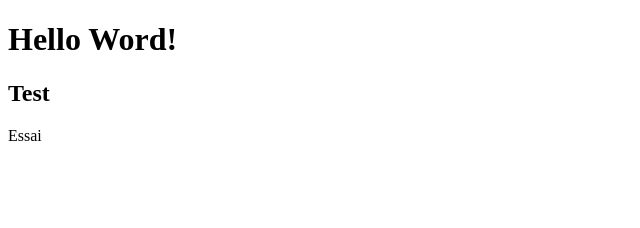
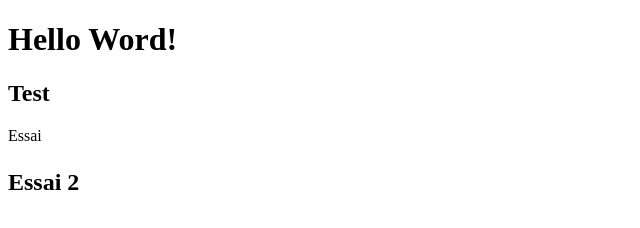
Before and after one commit to TheLordThommy/git_test, a plain HTML site: page index.html in a window 1280 px wide. Shown: the whole page, without its empty margins (0-640 px from the left). Drawn offline with Linux system fonts and the light colour scheme.

Commit message:
commit modified version 2

```diff
--- a/index.html
+++ b/index.html
@@ -10,5 +10,8 @@
 			<p>
 				Essai
 			</p>
+		<h2>
+			<p>Essai 2</p>
+		</h2>
 </body>
 </html>
```
